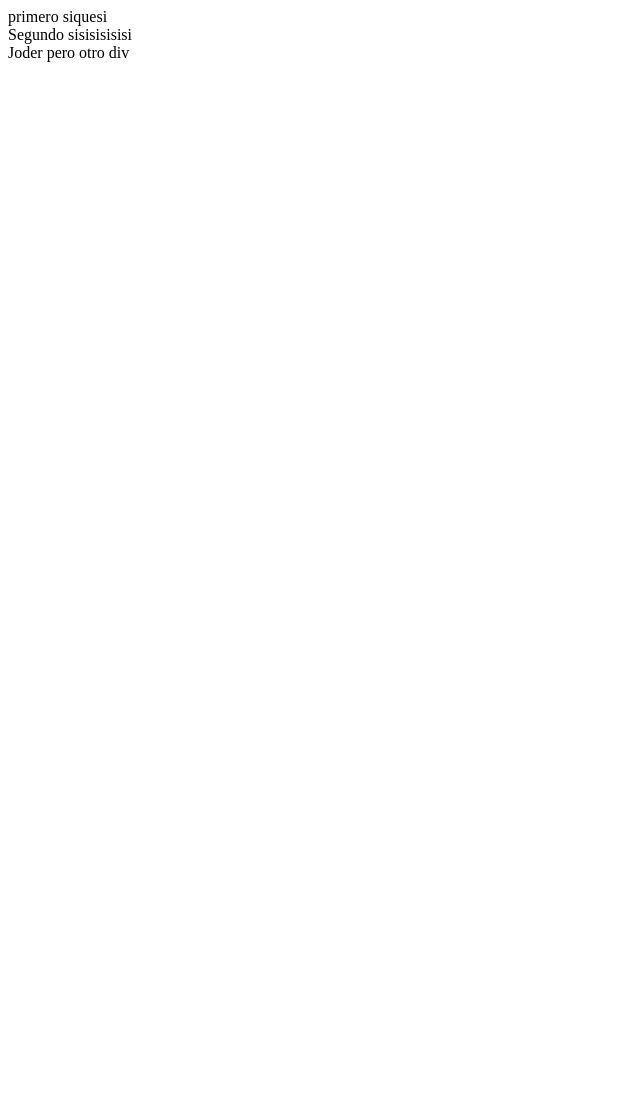
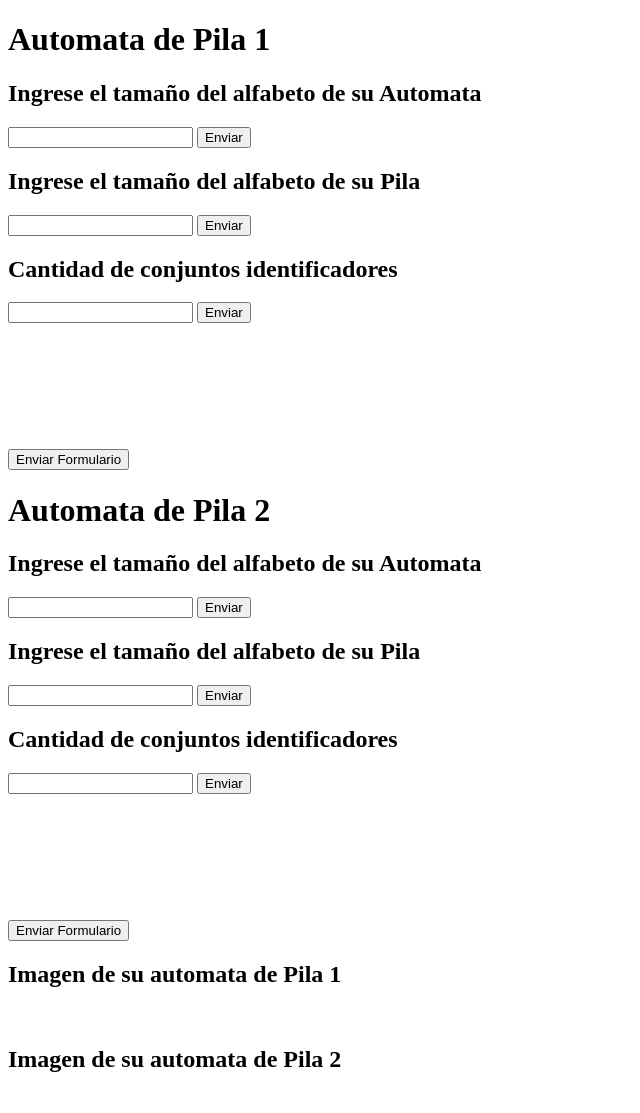
Before and after one commit to Repomeg/repo-prueba-merge, a plain HTML site: page index.html in a window 1280 px wide. Shown: the whole page, without its empty margins (0-640 px from the left). Before the commit the page ends 800 px from the top, so only its background shows below. Drawn offline with Linux system fonts and the light colour scheme.

Commit message:
Prueba HTML

```diff
--- a/index.html
+++ b/index.html
@@ -1,15 +1,96 @@
-
 <!DOCTYPE html>
 <html lang="en">
 <head>
     <meta charset="UTF-8">
     <meta http-equiv="X-UA-Compatible" content="IE=edge">
     <meta name="viewport" content="width=device-width, initial-scale=1.0">
-    <title>Document</title>
+    <title>Trabajo 3</title>
 </head>
 <body>
-    <div>primero siquesi</div>
-    <div>Segundo sisisisisisi</div>
-    <div>Joder pero otro div</div>
+    <div>
+        <h1>Automata de Pila 1</h1>
+    </div>
+    <div>
+        <h2>Ingrese el tamaño del alfabeto de su Automata</h2>
+        <input type="number" id="alfabeto-au">
+        <button type="button" class="btn0">Enviar</button>
+    </div>
+    <div>
+        <h2>Ingrese el tamaño del alfabeto de su Pila</h2>
+        <input type="number" id="alfabeto-pila">
+        <button type="button" class="btn1">Enviar</button>
+    </div>
+
+    <div>
+        <form id="form1">
+            <h2>Cantidad de conjuntos identificadores</h2>
+            <input type="number" name="num-estados" id="num-estados">
+            <button type="button" class="btn2">Enviar</button>
+
+            <div id="indique"></div>
+            <div class='columnas'>
+                <div class="indicador"></div>
+                <br><br>
+                <div class="selectLee"></div>
+                <br><br>
+                <div class="selectPop"></div>
+                <br><br>
+                <div class="selectPush"></div>
+                <br>
+            </div>
+            <button type="button" class="btn3">Enviar Formulario</button>
+        </form>
+    </div>
+
+    <!-- FORMULARIO 2 -->
+
+    <div>
+        <h1>Automata de Pila 2</h1>
+    </div>
+    <div>
+        <h2>Ingrese el tamaño del alfabeto de su Automata</h2>
+        <input type="number" id="alfabeto-au2">
+        <button type="button" class="btn4">Enviar</button>
+    </div>
+    <div>
+        <h2>Ingrese el tamaño del alfabeto de su Pila</h2>
+        <input type="number" id="alfabeto-pila-au2">
+        <button type="button" class="btn5">Enviar</button>
+    </div>
+
+    <div>
+        <form id="form2">
+            <h2>Cantidad de conjuntos identificadores</h2>
+            <input type="number" name="num-estados-au2" id="num-estados-au2">
+            <button type="button" class="btn6">Enviar</button>
+
+            <div id="indique-au2"></div>
+            <div class='columnas-au2'>
+                <div class="indicador-au2"></div>
+                <br><br>
+                <div class="selectLee-au2"></div>
+                <br><br>
+                <div class="selectPop-au2"></div>
+                <br><br>
+                <div class="selectPush-au2"></div>
+                <br>
+            </div>
+            <button type="button" class="btn7">Enviar Formulario</button>
+        </form>
+    </div>
+
+    <!-- Imagenes -->
+
+    <div>
+        <h2>Imagen de su automata de Pila 1</h2>
+        <img class="Au-Pila" alt="">
+    </div>
+
+    <div>
+        <h2>Imagen de su automata de Pila 2</h2>
+        <img class="Au-Pila-au2" alt="">
+    </div>
+
+    <script src="main.js"></script>
 </body>
 </html>
```
